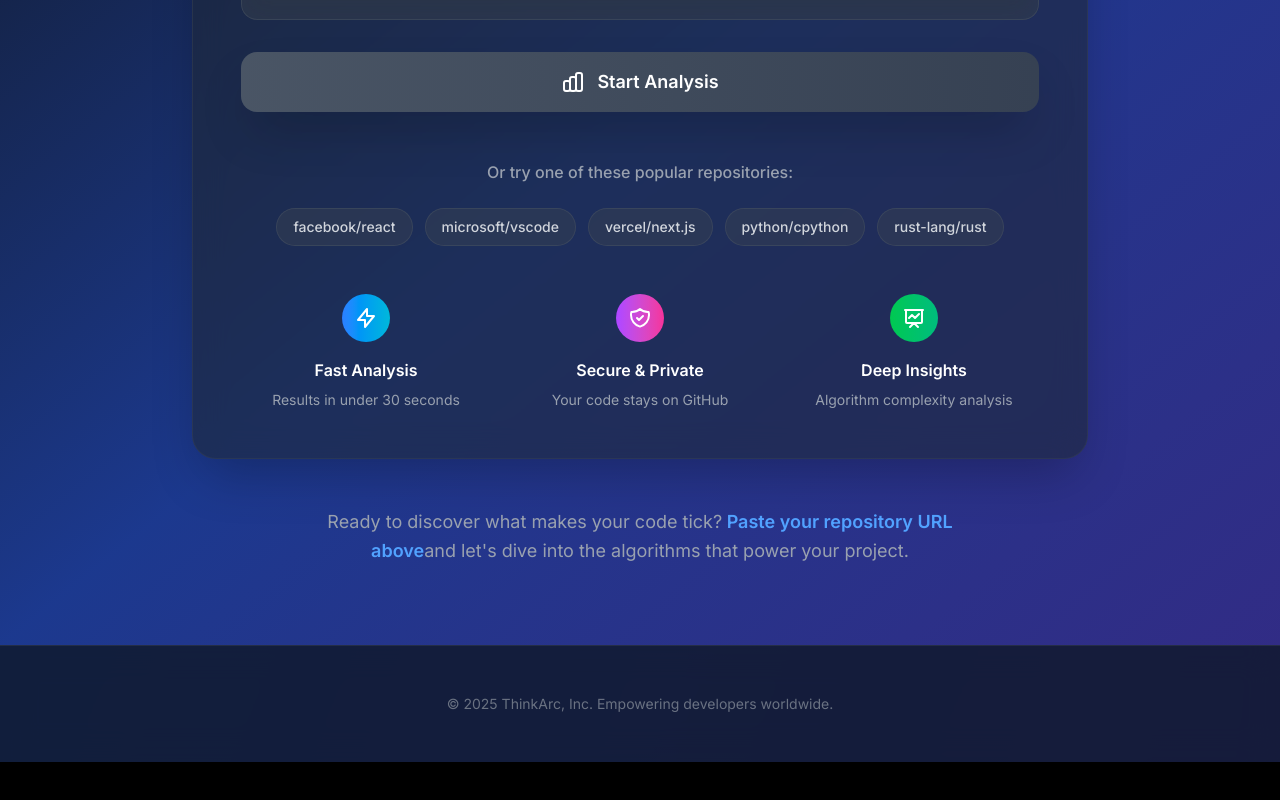
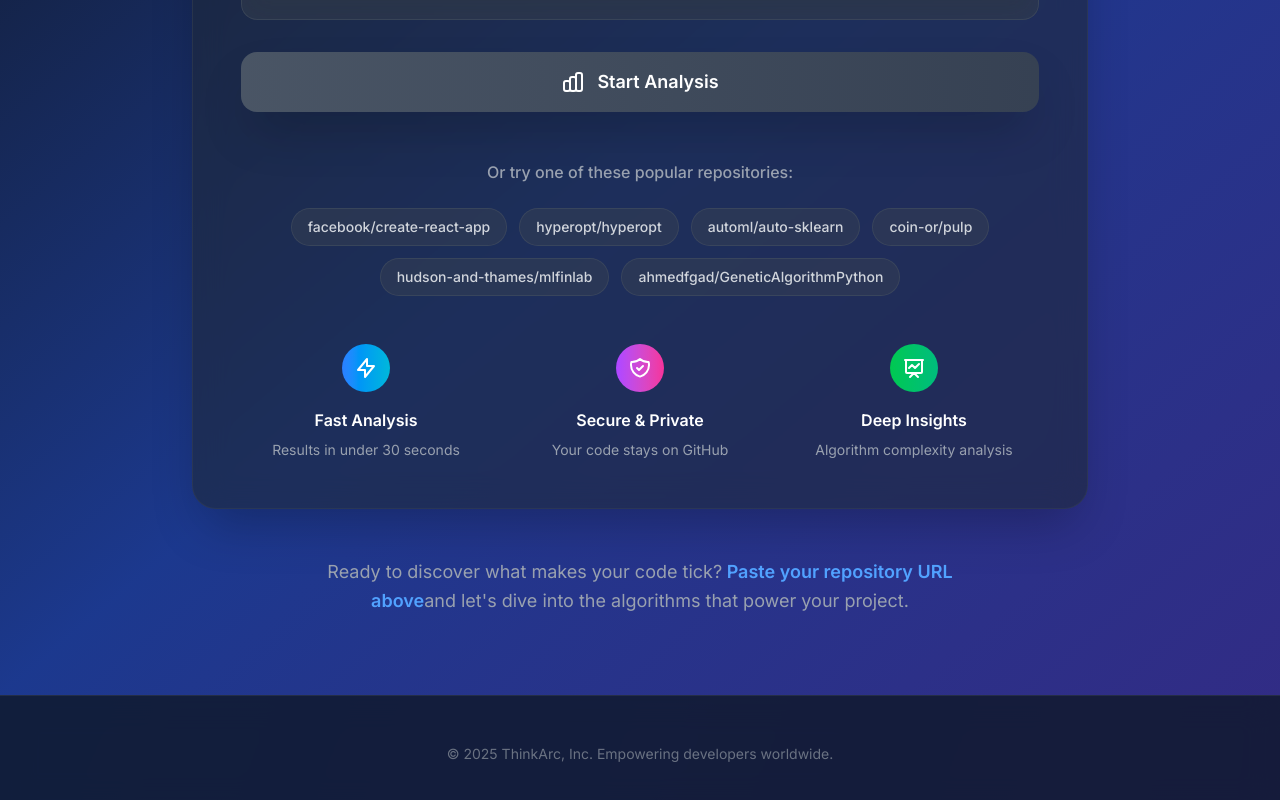
Before and after one commit to JUPUDI-VAMSI-KALYAN/Acute_Algo, a Next.js app in the folder frontend/: page / in a window 1280 px wide. Shown: the part 2434-3234 px from the top of the page. Before the commit the page ends 3196 px from the top, so only its background shows below. Built offline with nearby package versions, Linux system fonts and the light colour scheme; no server answers.

Commit message:
Upadated with simple repos

```diff
--- a/frontend/src/components/Landing/RepositoryInput.tsx
+++ b/frontend/src/components/Landing/RepositoryInput.tsx
@@ -7,11 +7,12 @@ interface RepositoryInputProps {
 }
 
 const exampleRepos = [
-  'facebook/react',
-  'microsoft/vscode',
-  'vercel/next.js',
-  'python/cpython',
-  'rust-lang/rust'
+  'facebook/create-react-app',
+  'hyperopt/hyperopt',
+  'automl/auto-sklearn',
+  'coin-or/pulp',
+  'hudson-and-thames/mlfinlab',
+  'ahmedfgad/GeneticAlgorithmPython'
 ];
 
 export const RepositoryInput: React.FC<RepositoryInputProps> = ({
```
